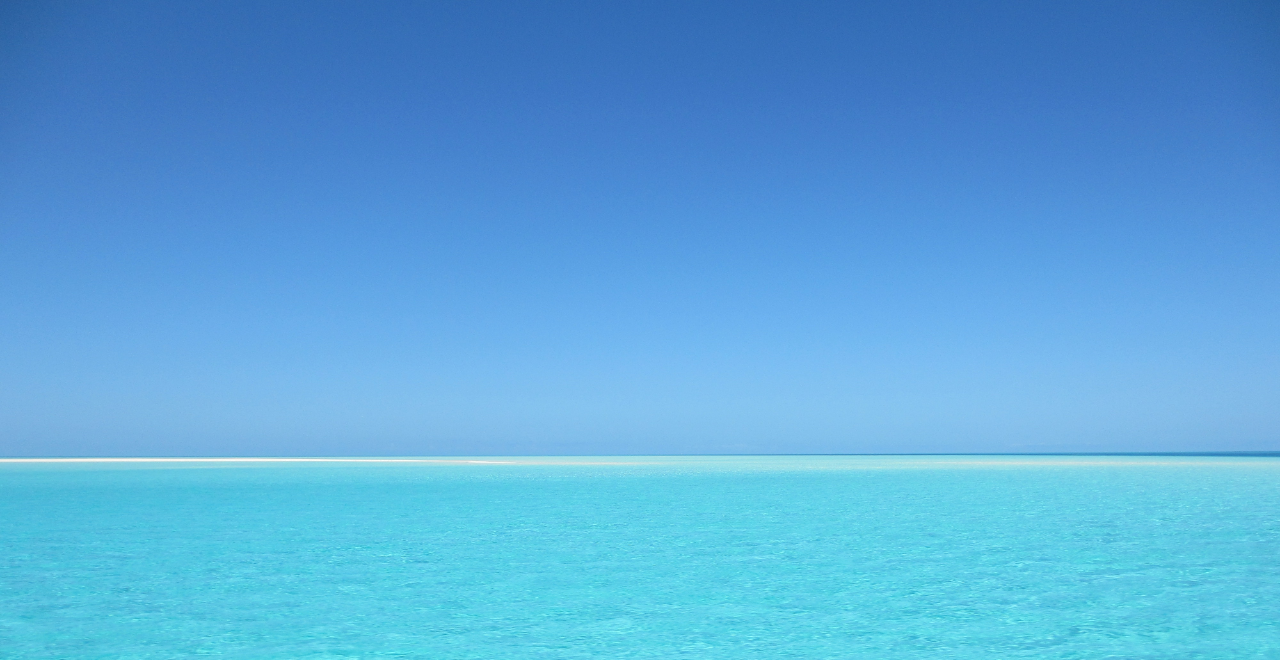
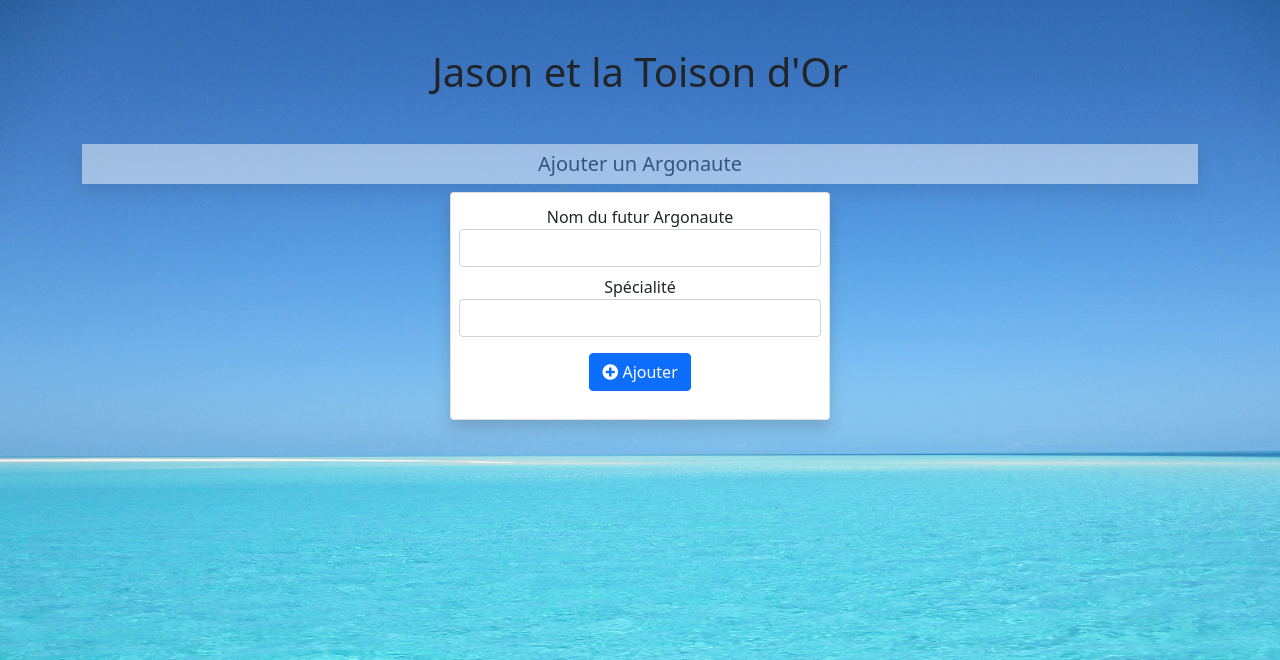
Before and after one commit to peflor/Wild_project, a PHP site: page / in a window 1280 px wide. Shown: the top 660 px of the page. Run offline with PHP 8.4, Linux system fonts and the light colour scheme; some libraries are stand-ins or nearby versions.

Commit message:
formulaire

```diff
--- a/index.php
+++ b/index.php
@@ -1,4 +1,24 @@
 <?php ob_start() ?>
+
+<div class="container">
+    <h5 class="my-2card shadow text-center bg-light opacity-50 text-dark p-2">Ajouter un Argonaute</h5>
+    <div class="row justify-content-center">
+        <div class="card shadow col-4 p-2">
+            <form action="partials/cible.car.php" method="POST" enctype="multipart/form-data" class="my-1 text-center">
+            <div class="form-group ">
+                <label for="nomvehicule">Nom du futur Argonaute</label>
+                <input type="text" name="nom" class="form-control" id="nomvehicule"  required>
+            </div>
+            <div class="form-group mt-2">
+                <label for="paysorigine">Spécialité</label>
+                <input type="text" name="pays" class="form-control" id="paysorigine" required>
+            </div>
+            <button type="submit" class="btn btn-primary my-3 text-center"><i class="fas fa-plus-circle"></i> Ajouter</button>
+            </form>
+        </div>
+    </div>
+
+</div>
 
 
 
--- a/view/base.html.php
+++ b/view/base.html.php
@@ -10,6 +10,9 @@
     <title>Argonautes</title>
 </head>
 <body>
+    <h1 class= "text-center my-5">Jason et la Toison d'Or</h1>
+
+    <?= $content ?>
 
 
 
```
